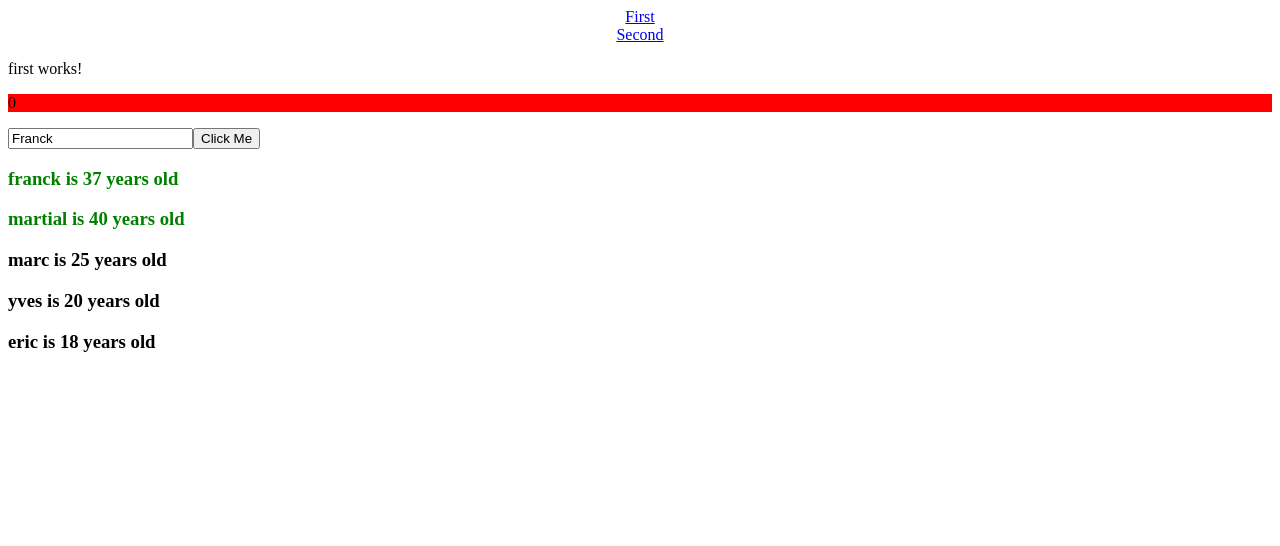
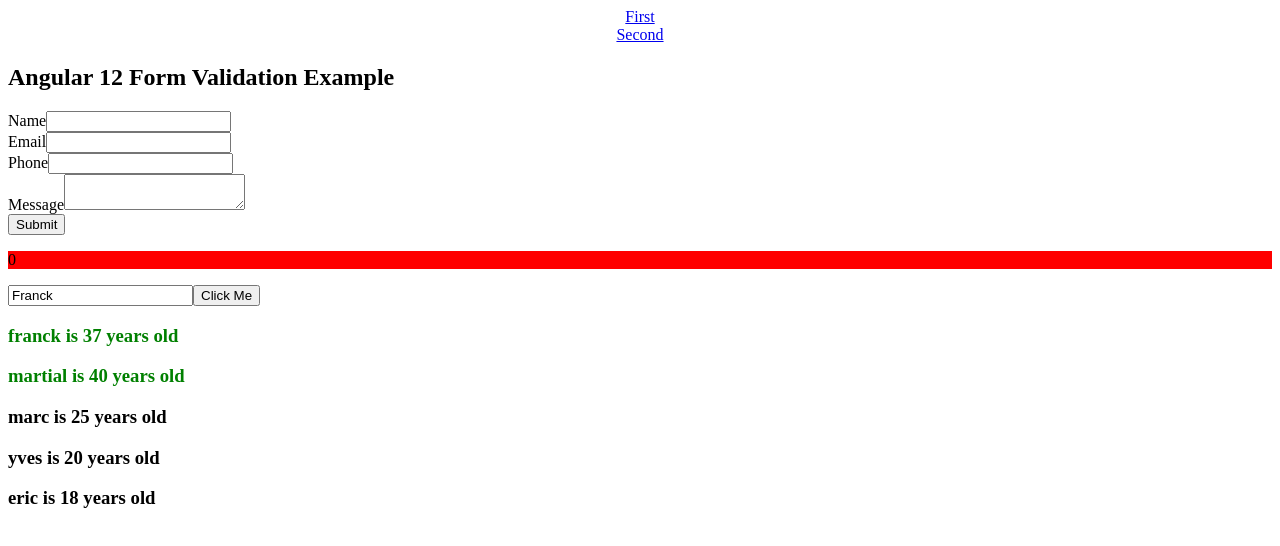
Before and after one commit to franckalainai/angular-intro, an Angular app: page / in a window 1280 px wide. Shown: the top 546 px of the page. Built offline with nearby package versions, Linux system fonts and the light colour scheme.

Commit message:
angular forms and communicate from parent to child

```diff
--- /dev/null
+++ b/src/app/child/child.component.html
@@ -0,0 +1,3 @@
+<p>child works!</p>
+<br>
+{{ animal }}
--- /dev/null
+++ b/src/app/child/child.component.ts
@@ -0,0 +1,16 @@
+import { Component, Input, OnInit } from '@angular/core';
+
+@Component({
+  selector: 'app-child',
+  templateUrl: './child.component.html',
+  styleUrls: ['./child.component.css']
+})
+export class ChildComponent implements OnInit {
+  @Input() animal: any;
+
+  constructor() { }
+
+  ngOnInit(): void {
+  }
+
+}
--- a/src/app/first/first.component.html
+++ b/src/app/first/first.component.html
@@ -1 +1,39 @@
-<p>first works!</p>
+<h2 class="mb-5 text-center">Angular 12 Form Validation Example</h2>
+
+<form [formGroup]="userForm" (ngSubmit)="onSubmit()" novalidate>
+
+  <div class="form-group">
+    <label>Name</label>
+    <input type="text" class="form-control" formControlName="name">
+    <div *ngIf="getControl.name.touched && getControl.name.invalid" class="text-danger">
+      <div *ngIf="getControl.name.errors.required">Name is required.</div>
+      <div *ngIf="getControl.name.errors?.minlength">Minimum 4 character are required.</div>
+    </div>
+  </div>
+
+  <div class="form-group">
+    <label>Email</label>
+    <input type="text" class="form-control" formControlName="email">
+    <div *ngIf="getControl.email.touched && getControl.email.invalid" class="text-danger">
+      <div *ngIf="getControl.email.errors.required">Email is required.</div>
+      <div *ngIf="getControl.email.errors.email">Email seems invalid.</div>
+    </div>
+  </div>
+
+  <div class="form-group">
+    <label>Phone</label>
+    <input type="text" class="form-control" formControlName="phone">
+    <div *ngIf="getControl.phone.touched && getControl.phone.invalid" class="text-danger">
+      <div *ngIf="getControl.phone.errors.required">Phone is required.</div>
+    </div>
+  </div>
+
+  <div class="form-group">
+    <label>Message</label>
+    <textarea type="text" class="form-control" formControlName="message"></textarea>
+    <div *ngIf="getControl.message.touched && getControl.message.invalid" class="text-danger">
+      <div *ngIf="getControl.message.errors.required">Message is required.</div>
+    </div>
+  </div>
+  <button class="btn btn-danger btn-block" type="submit">Submit</button>
+</form>
--- a/src/app/first/first.component.ts
+++ b/src/app/first/first.component.ts
@@ -1,4 +1,5 @@
 import { Component, OnInit } from '@angular/core';
+import { FormBuilder, Validators, FormGroup } from '@angular/forms';
 
 @Component({
   selector: 'app-first',
@@ -6,10 +7,25 @@ import { Component, OnInit } from '@angular/core';
   styleUrls: ['./first.component.css']
 })
 export class FirstComponent implements OnInit {
+  userForm: FormGroup;
 
-  constructor() { }
+  constructor(public formBuilder: FormBuilder) { }
 
   ngOnInit(): void {
+    this.userForm = this.formBuilder.group({
+      name: ['', [Validators.required, Validators.minLength(4)]],
+      email: ['', [Validators.required]],
+      phone: ['', [Validators.required]],
+      message: ['', [Validators.required]]
+    })
+  }
+
+  get getControl(){
+    return this.userForm.controls;
+  }
+
+  onSubmit(){
+    console.log(this.userForm);
   }
 
 }
--- a/src/app/second/second.component.html
+++ b/src/app/second/second.component.html
@@ -1,2 +1,3 @@
 <p>second works!</p>
 <button (click)="backLocation()">Go Back</button>
+<app-child [animal]="myAnimal"></app-child>
--- a/src/app/second/second.component.ts
+++ b/src/app/second/second.component.ts
@@ -8,6 +8,8 @@ import { Location } from '@angular/common';
   styleUrls: ['./second.component.css']
 })
 export class SecondComponent implements OnInit {
+
+  myAnimal = 'cat';
 
   constructor(private route: ActivatedRoute, private location: Location) { }
 
```
Also changed, not shown: src/app/app.module.ts (+9 -2 lines), src/app/child/child.component.css (added), 2 other files (tests, documents, lock files or other folders).
